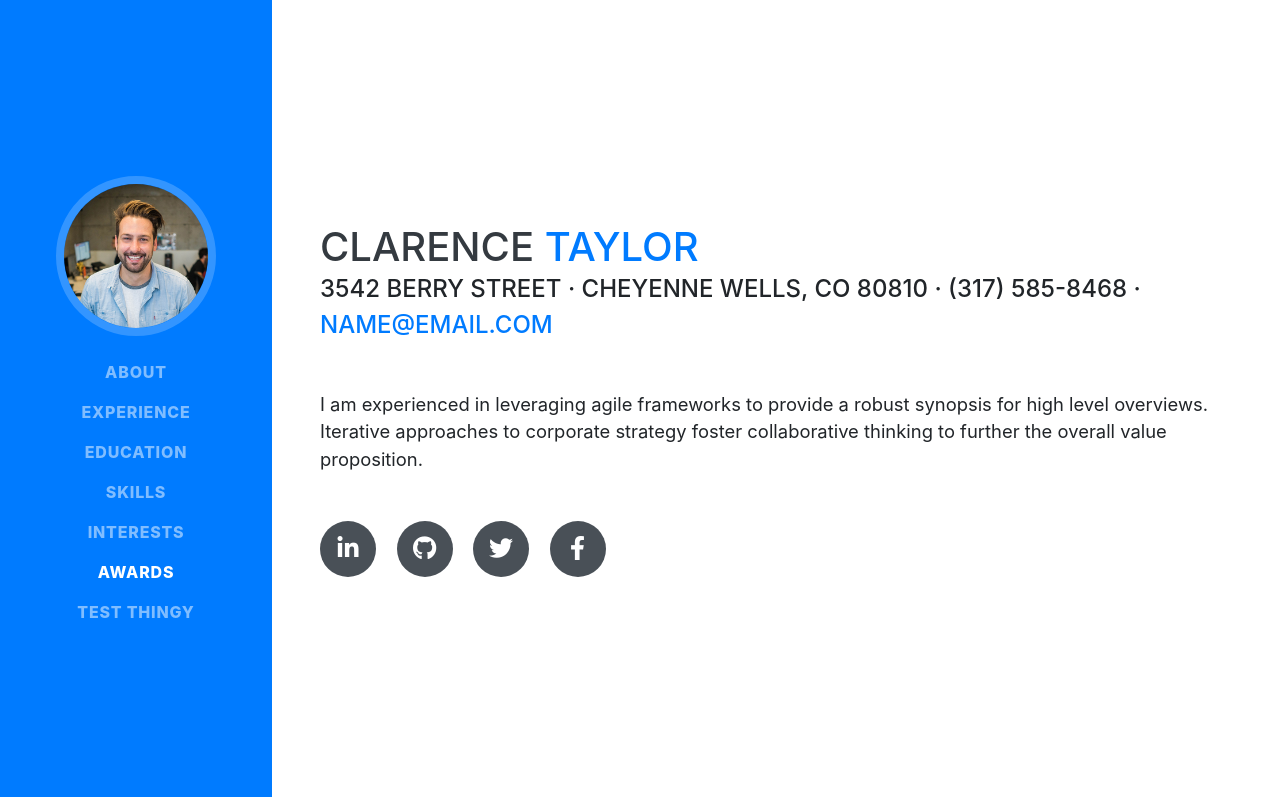
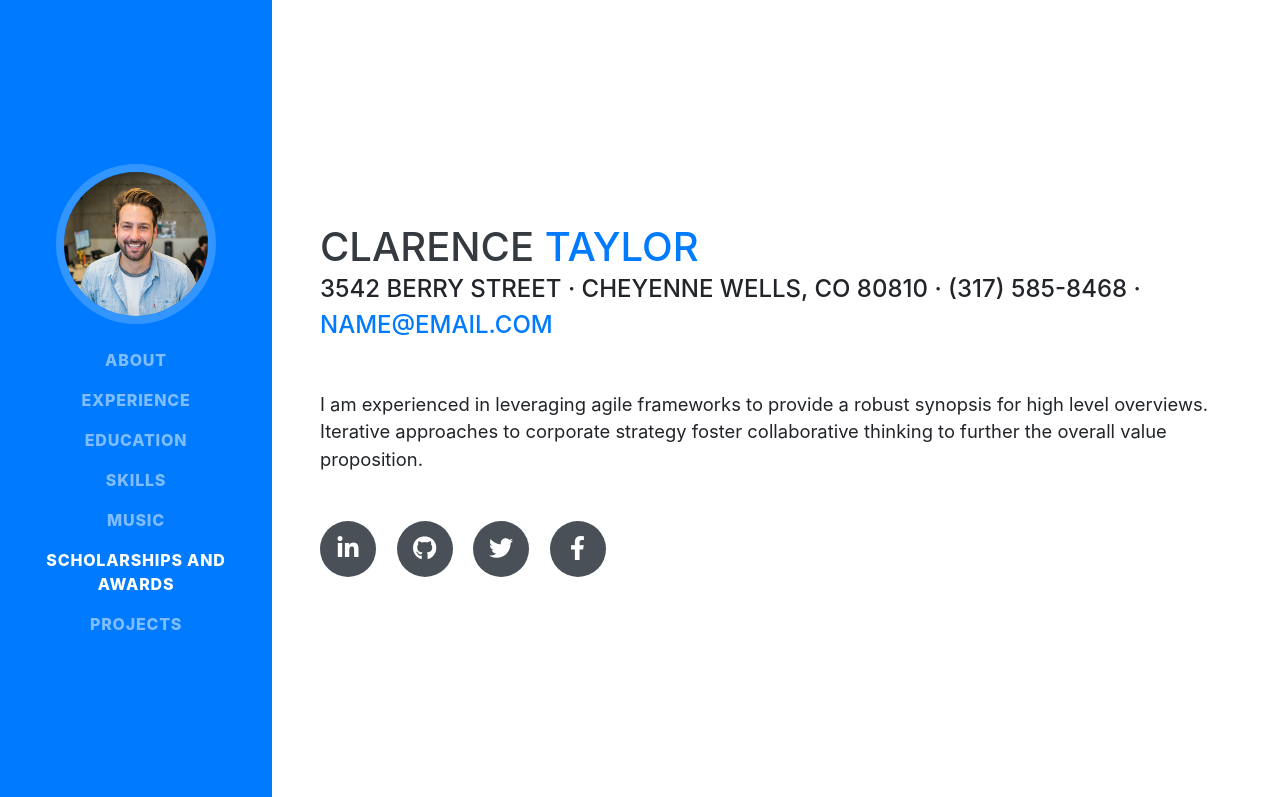
Before and after one commit to dafaronbi/Portfolio, a website with bundled scripts: page index.html in a window 1280 px wide. Shown: the top 797 px of the page. Built offline with nearby package versions, Linux system fonts and the light colour scheme; a web font is replaced by a local one.

Commit message:
put my name and update navigation

```diff
--- a/index.html
+++ b/index.html
@@ -27,7 +27,7 @@
 
   <nav class="navbar navbar-expand-lg navbar-dark bg-primary fixed-top" id="sideNav">
     <a class="navbar-brand js-scroll-trigger" href="#page-top">
-      <span class="d-block d-lg-none">Clarence Taylor</span>
+      <span class="d-block d-lg-none">Daniel Faronbi</span>
       <span class="d-none d-lg-block">
         <img class="img-fluid img-profile rounded-circle mx-auto mb-2" src="img/profile.jpg" alt="">
       </span>
@@ -50,13 +50,13 @@
           <a class="nav-link js-scroll-trigger" href="#skills">Skills</a>
         </li>
         <li class="nav-item">
-          <a class="nav-link js-scroll-trigger" href="#interests">Interests</a>
+          <a class="nav-link js-scroll-trigger" href="#interests">Music</a>
         </li>
         <li class="nav-item">
-          <a class="nav-link js-scroll-trigger" href="#awards">Awards</a>
+          <a class="nav-link js-scroll-trigger" href="#awards">Scholarships and Awards</a>
         </li>
         <li class="nav-item">
-          <a class="nav-link js-scroll-trigger" href="#education">Test Thingy</a>
+          <a class="nav-link js-scroll-trigger" href="#projects">Projects</a>
         </li>
       </ul>
     </div>
```
